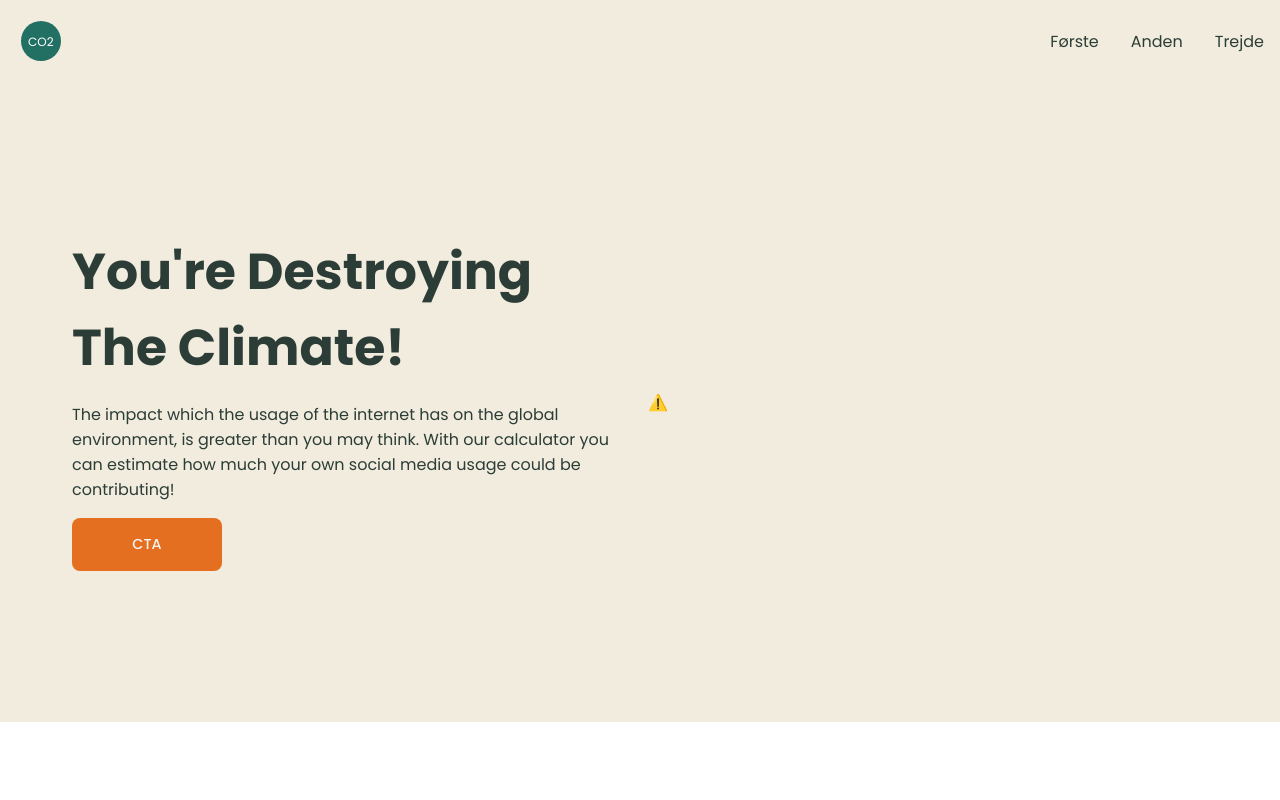
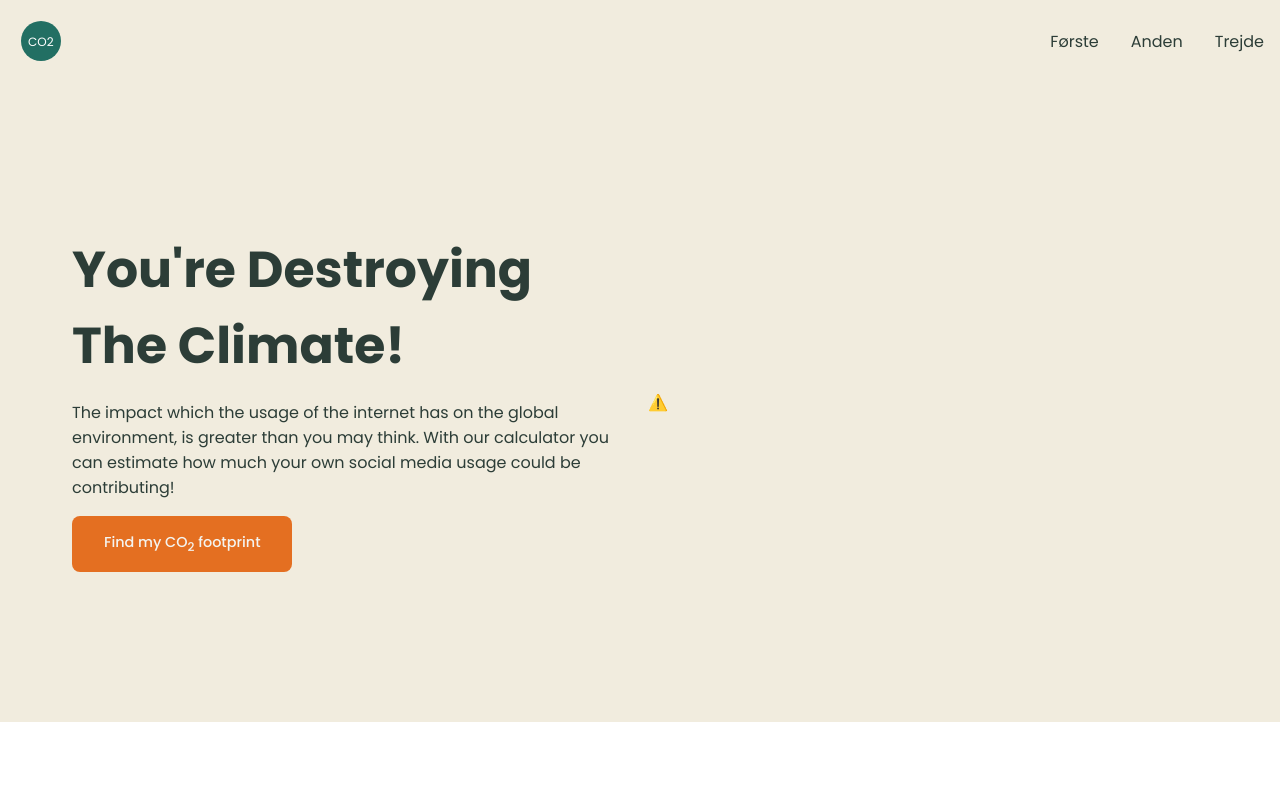
Before and after one commit to vlysium/advice-project, a React (Vite) app: page / in a window 1280 px wide. Shown: the top 800 px of the page. Built offline with nearby package versions, Linux system fonts and the light colour scheme; no server answers.

Commit message:
header cta text

```diff
--- a/src/components/Header.jsx
+++ b/src/components/Header.jsx
@@ -31,7 +31,7 @@ function Header() {
             With our calculator you can estimate how much your own social media usage could be contributing!
           </p>
           <a className="btn" href="#converter">
-            CTA
+            Find my CO<sub>2</sub> footprint
           </a>
         </div>
         <div className="circler">
```
